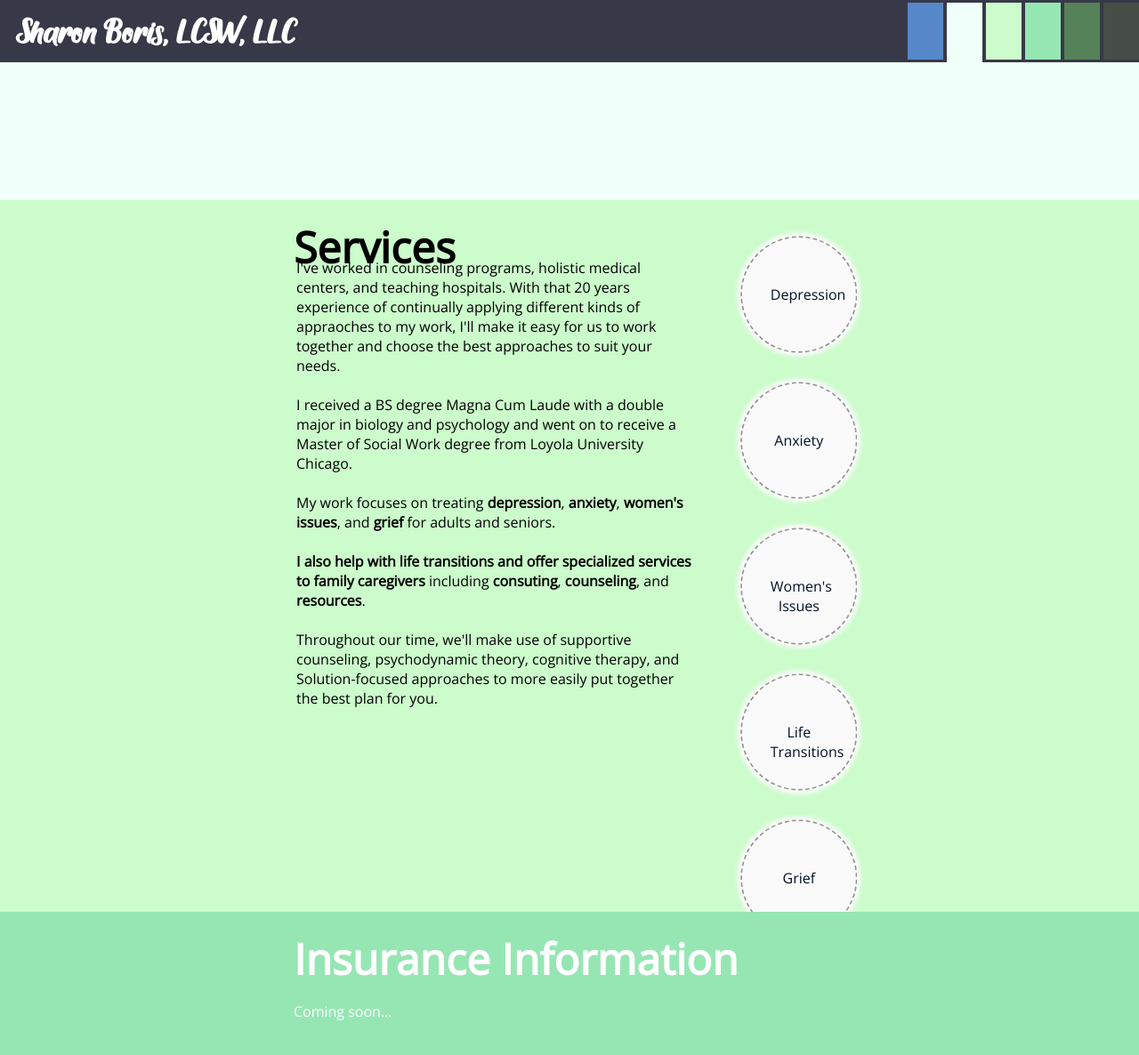
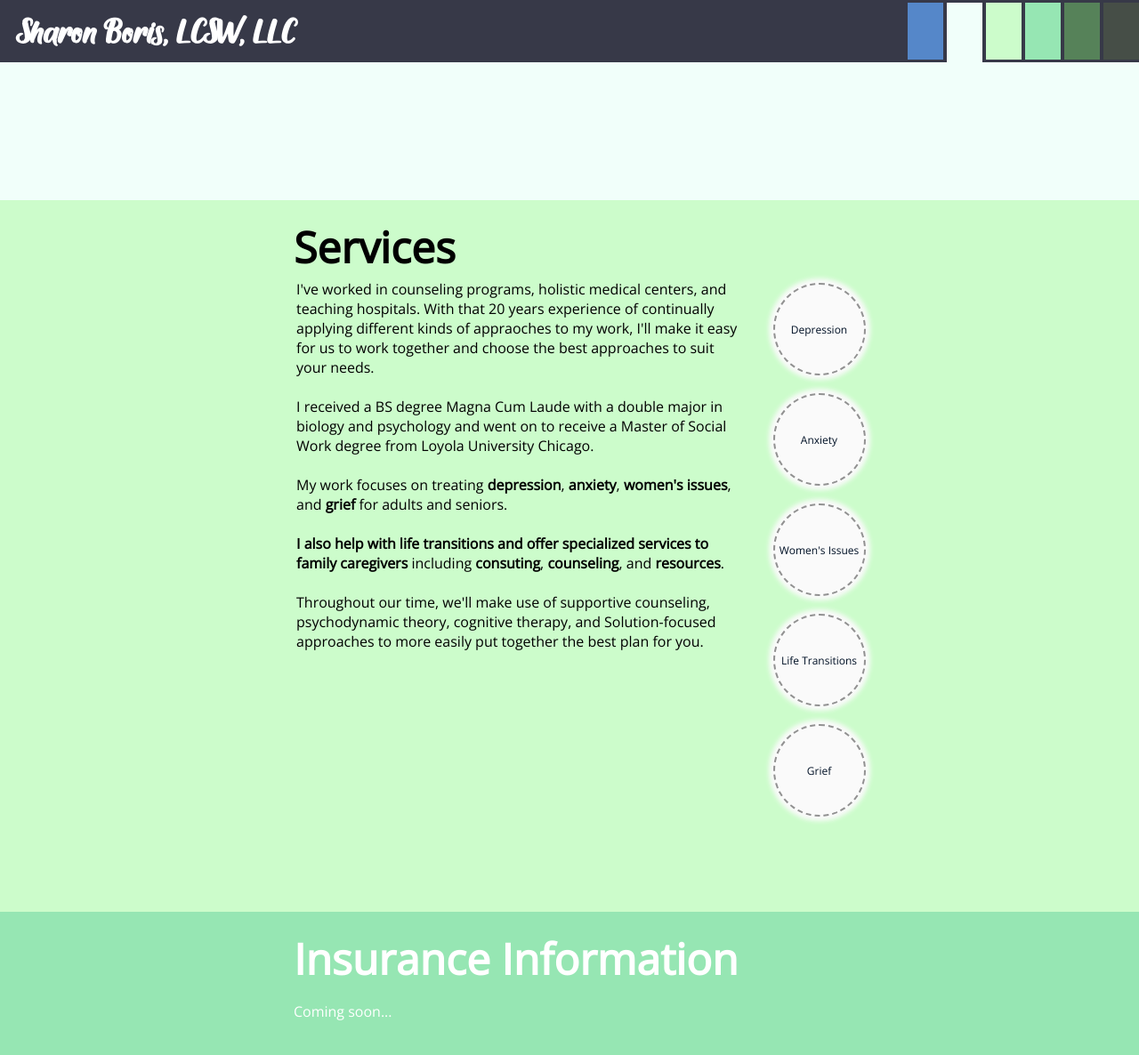
Before and after one commit to PlGGS/sharonboris.com, a Jekyll site: the page built from index.html, in a window 1280 px wide and 1400 px high, scrolled down 1375 px. Shown: the top 1186 px of the window at 89% size. Built offline with Jekyll 4.4.1, drawn with Linux system fonts in a browser that asks for light colours; nearby versions of some CDN libraries; some web fonts are replaced.

Commit message:
Aligned icons

```diff
--- a/css/main.scss
+++ b/css/main.scss
@@ -190,32 +190,24 @@ section#services {
     }
 
     #summary {
-        transform: translate(0px, -180px);
-    }
-
-    #icons {
-        position: relative;
-        padding-top: 2%;
-        left: 50%;
-        transform: translate(-50%,0%);
+        transform: translate(0px, -100px);
     }
 
     #pad {
-        transform: scale(0.8);
+        transform: translate(0px, 65px);
+        padding-top: 20px;
     }
 
     #icon {
         transform: translate(0px, -80px);
         -webkit-transition: all 0.5s ease;
-        height: 160px;
-        width: 160px;
+        height: 100px;
+        width: 100px;
         padding-left: 0px;
         padding-right: 0px;
-
         border-radius: 90px;
         font-size: 80px;
         text-align: center;
-
         background: #fafafa;
         color: #001126;
         border: 2px dashed #919191;
@@ -231,8 +223,10 @@ section#services {
 
     .label {
         padding-top: 67px;
-        font-size: 20px;
+        font-size: 12px;
         font-weight: normal;
+        width: 100%;
+        transform: translate(-25.5px, -25.5px);
     }
 }
 section#financial {
```
